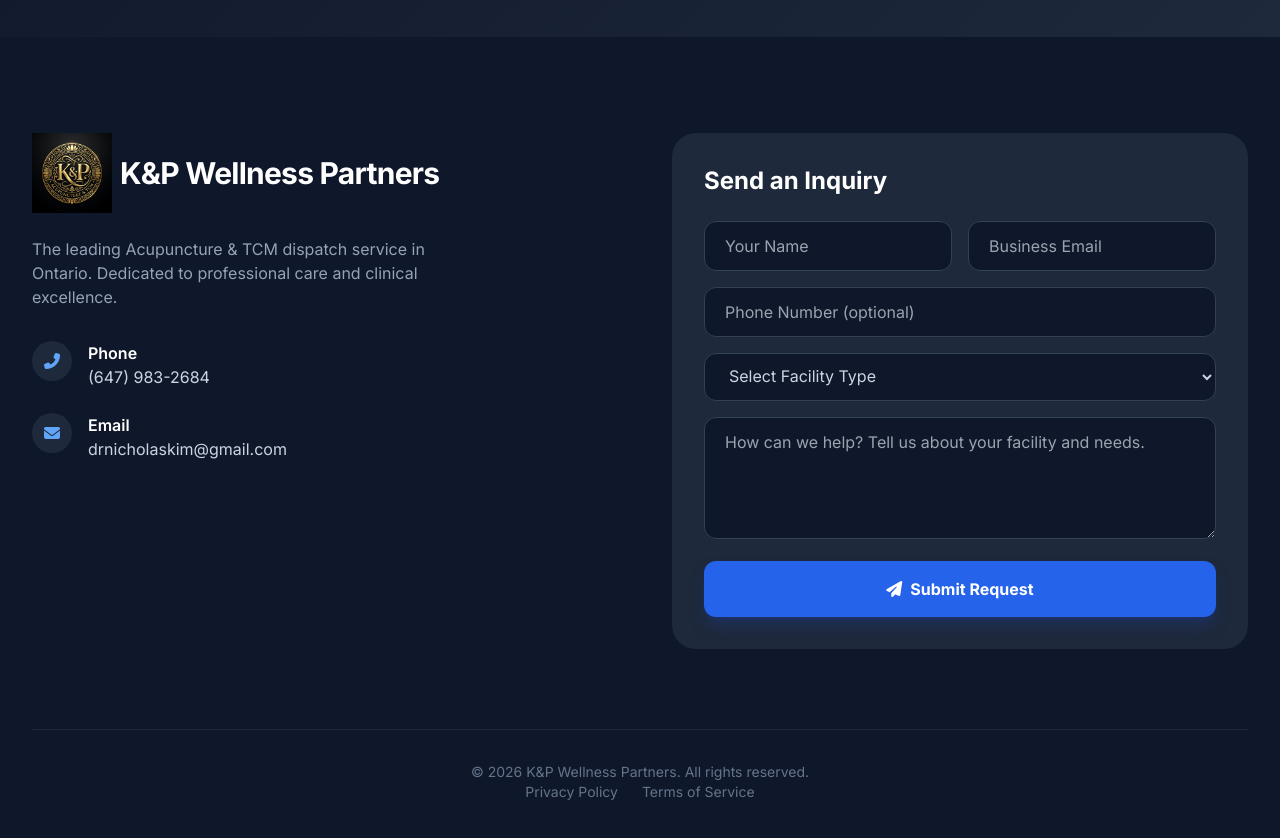
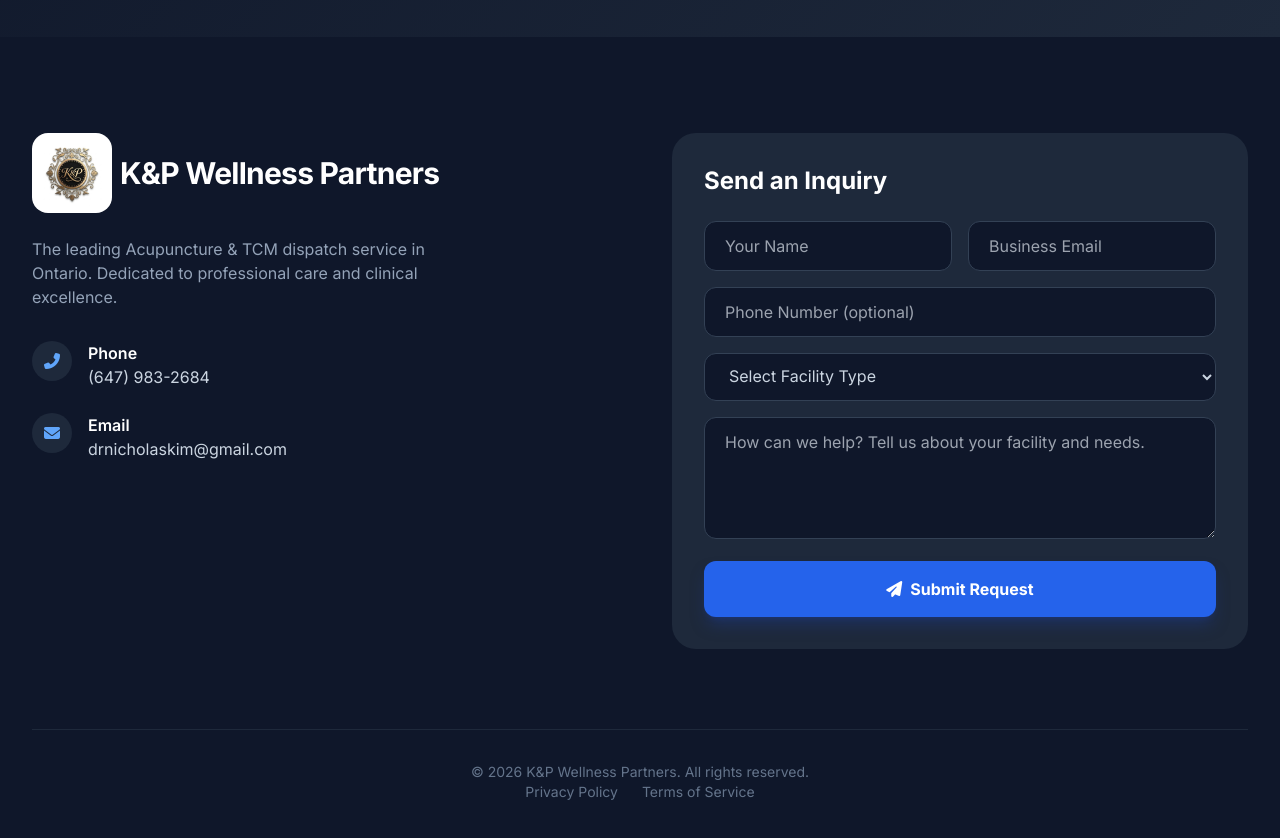
Before and after one commit to kousenicol/kp-wellness-partners, a website: page index.html in a window 1280 px wide. Shown: the part 6700-7538 px from the top of the page. Drawn offline with nearby package versions, Linux system fonts and the light colour scheme.

Commit message:
style: match footer logo with header logo (kp_logo_white.jpg)

```diff
--- a/index.html
+++ b/index.html
@@ -475,7 +475,7 @@
                 <div>
                     <div class="flex items-center space-x-2 mb-6">
                         <div class="w-20 h-20 relative flex items-center justify-center">
-                            <img src="./kp_logo_unique.png" alt="K&P Wellness Partners Logo" class="w-full h-full object-contain">
+                            <img src="./kp_logo_white.jpg" alt="K&P Wellness Partners Logo" class="w-full h-full object-contain rounded-2xl">
                         </div>
                         <span class="text-3xl font-bold text-white tracking-tight">K&P Wellness Partners</span>
                     </div>
```
